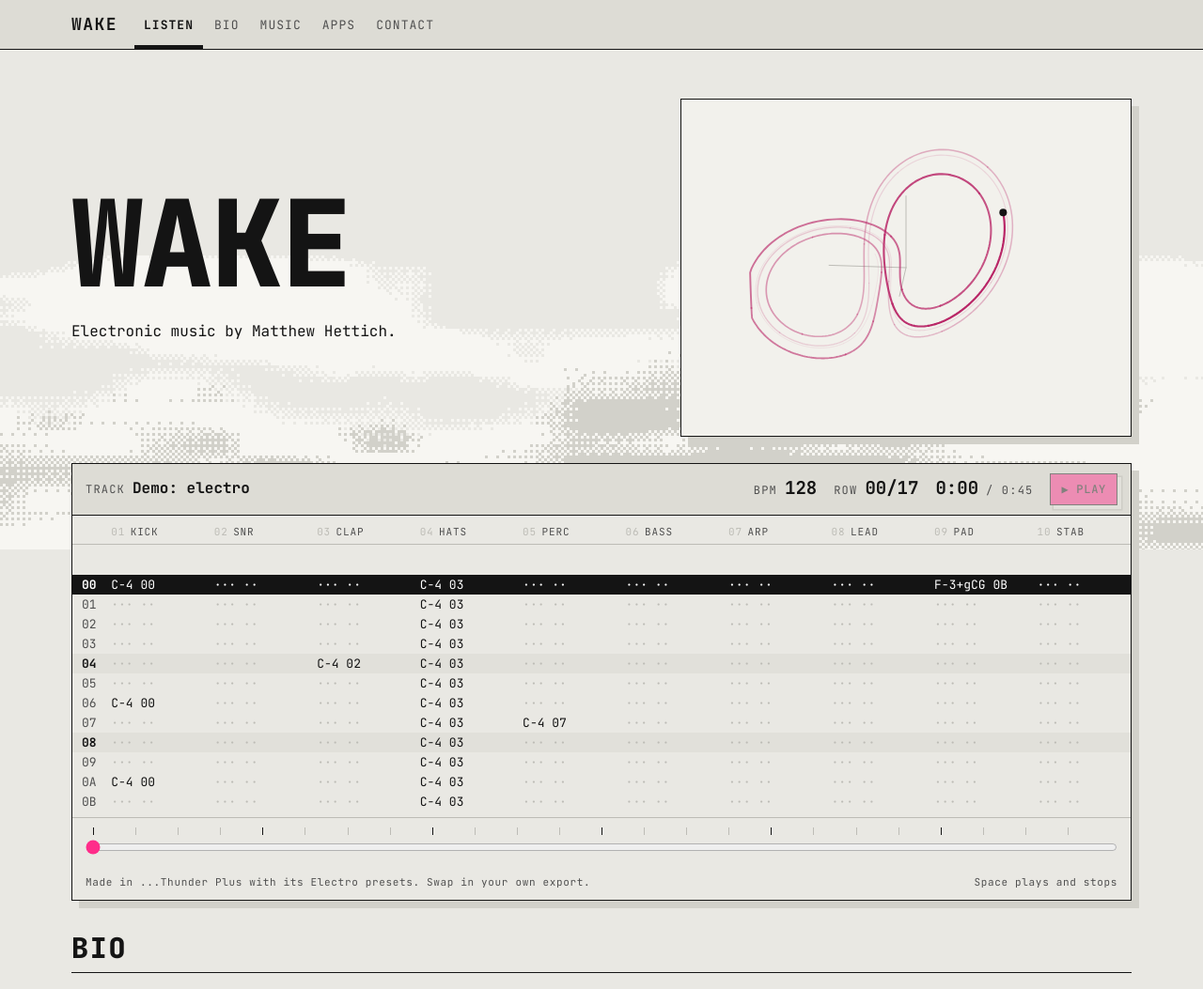
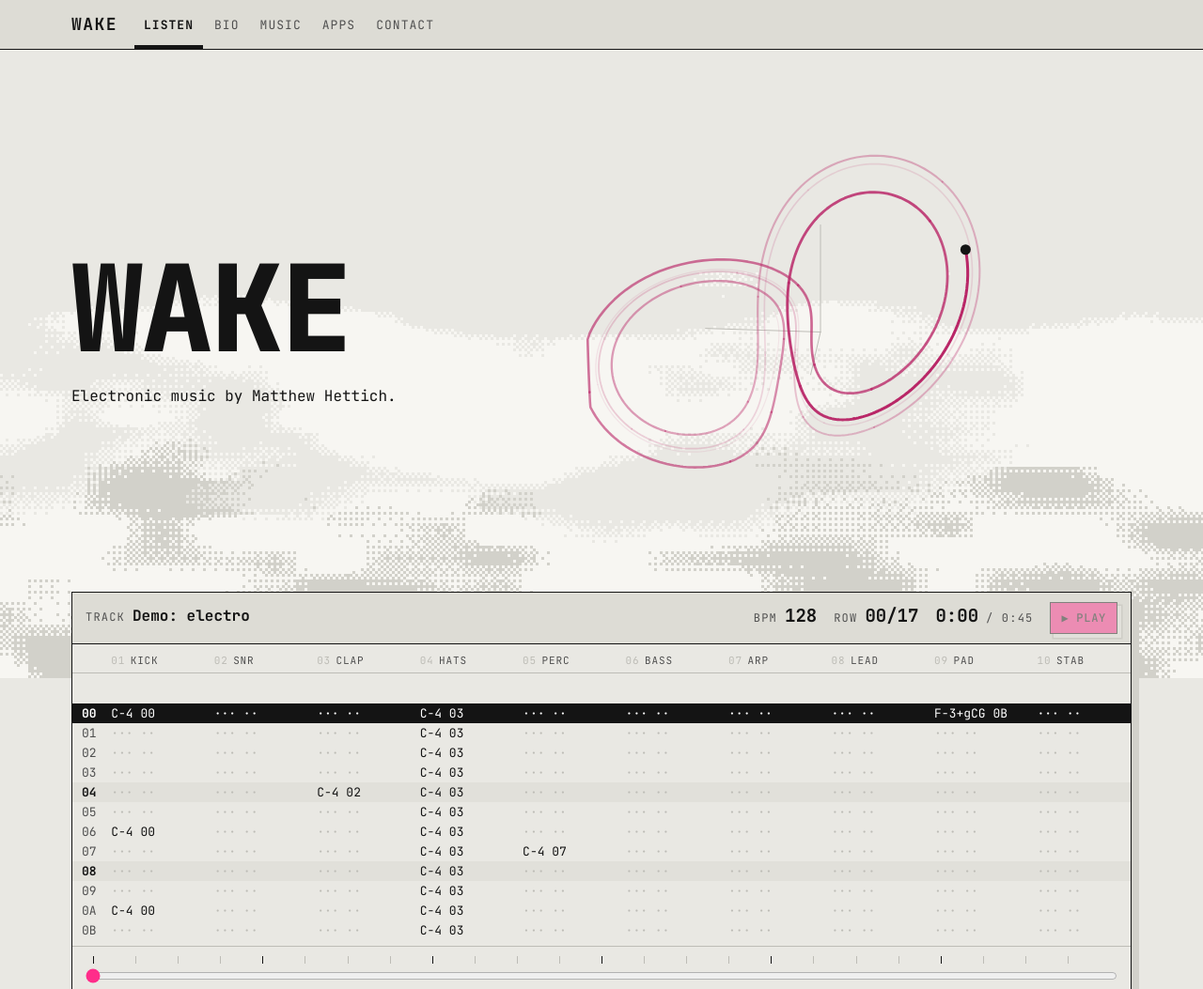
Before and after one commit to matthettich/wake, a plain HTML site: page index.html in a window 1280 px wide. Shown: the top 1053 px of the page at 94% size. Drawn offline with Linux system fonts and the light colour scheme; no server answers; animation ran at ten frames a second.

Commit message:
ORBIT floats on the clouds, larger
No box, background or shadow around the ORBIT animation; it takes the wider
half of the hero (up to 760 px), fills its space and draws its lines a little
heavier when large.

Co-Authored-By: Claude Opus 5.5 <noreply@anthropic.com>
Claude-Session: https://claude.ai/code/session_018UiL22ML7xM1v8qpAcecv1

```diff
--- a/index.html
+++ b/index.html
@@ -111,20 +111,20 @@ strong,b{font-weight:700}
 .btn .arr{opacity:.8}
 
 /* ==========================================================================================
-   5 HERO & SKY: the canvas (#sky) draws the clouds; the ORBIT screen (#orbit) sits on them
+   5 HERO & SKY: the canvas (#sky) draws the clouds; the ORBIT animation (#orbit) floats on them
    ========================================================================================== */
 .hero{position:relative; overflow:hidden; padding-block:52px 120px; isolation:isolate}
 #sky{position:absolute; inset:0; width:100%; height:100%; z-index:-1; display:block}
-.hero-in{display:grid; grid-template-columns:minmax(0,1.1fr) minmax(0,.9fr); gap:32px; align-items:center}
+.hero-in{display:grid; grid-template-columns:minmax(0,.8fr) minmax(0,1.2fr); gap:24px; align-items:center}
 .eyebrow{font-size:12px; letter-spacing:.14em; text-transform:uppercase; color:var(--muted); margin:0 0 16px}
 .eyebrow span + span::before{content:"/"; margin:0 .8em; color:var(--soft)}
 .name{font-size:clamp(56px, 10vw, 132px); font-weight:800; text-transform:uppercase; line-height:.88; letter-spacing:-.02em;
   margin:0 0 24px; display:flex; align-items:baseline; flex-wrap:nowrap}
 .tagline{font-size:clamp(14px, 1.6vw, 16px); line-height:1.65; max-width:40ch; margin:0; text-wrap:pretty}
 .hero-fig{display:flex; align-items:center; justify-content:flex-end}
-/* the ORBIT screen: a strange attractor like pump ORBIT's display; tap for the next system */
-.orbit{position:relative; display:block; width:min(100%, 480px); aspect-ratio:4/3; padding:0; font:inherit; color:inherit; text-align:left;
-  background:var(--panel); border:1px solid var(--line); box-shadow:8px 8px 0 0 var(--cloud2); cursor:pointer}
+/* the ORBIT animation: a strange attractor like pump ORBIT's display, straight on the clouds (no box); tap for the next system */
+.orbit{position:relative; display:block; width:100%; max-width:760px; aspect-ratio:4/3; padding:0; font:inherit; color:inherit;
+  background:none; border:0; cursor:pointer; -webkit-tap-highlight-color:transparent}
 .orbit canvas{position:absolute; inset:0; width:100%; height:100%; display:block}
 
 /* ==========================================================================================
@@ -534,7 +534,7 @@ footer .fin{display:flex; flex-wrap:wrap; gap:8px 20px; justify-content:space-be
     function draw(){
       if (!W || !A) return;
       ctx.setTransform(dpr, 0, 0, dpr, 0, 0); ctx.clearRect(0, 0, W, H);
-      drawOrbit(ctx, trail, trail.length, A.swap, W * 0.5, H * 0.5, fitScale(ext, W, H, 18, 18), yaw, {glow:Math.min(1, energy)});
+      drawOrbit(ctx, trail, trail.length, A.swap, W * 0.5, H * 0.5, fitScale(ext, W, H, 8, 8), yaw, {glow:Math.min(1, energy), scale:Math.max(1, Math.min(1.6, W / 480))});
     }
     function frame(ts){
       raf = 0; if (!running) return;
```
